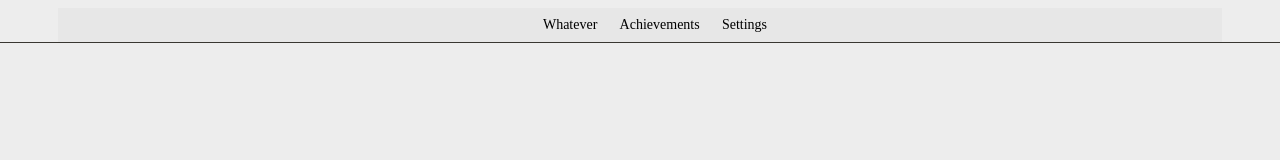
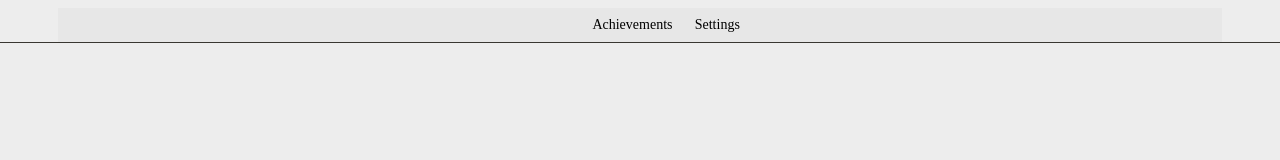
Before and after one commit to doricem/flea, a plain HTML site: page index.html in a window 1280 px wide. Shown: the top 160 px of the page. Drawn offline with Linux system fonts and the light colour scheme.

Commit message:
Update index.html

```diff
--- a/index.html
+++ b/index.html
@@ -16,7 +16,7 @@
                 <span class="header inner">
                     <nav class="menu">
                         <ul class="header-inner">
-                            <li>Whatever</li>
+                            <li></li>
                             <li>Achievements</li>
                             <li>Settings</li>
                         </ul>
```
